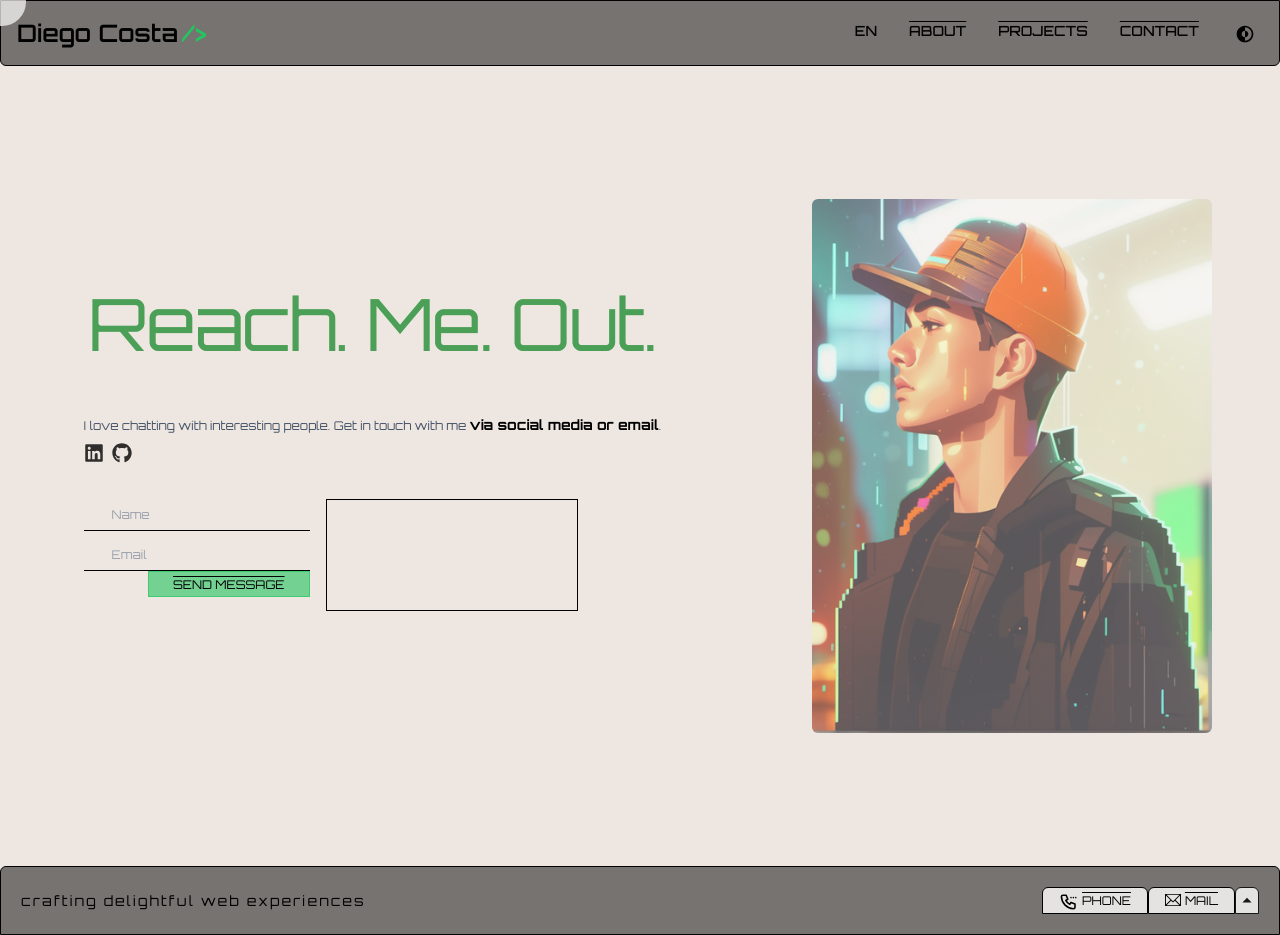
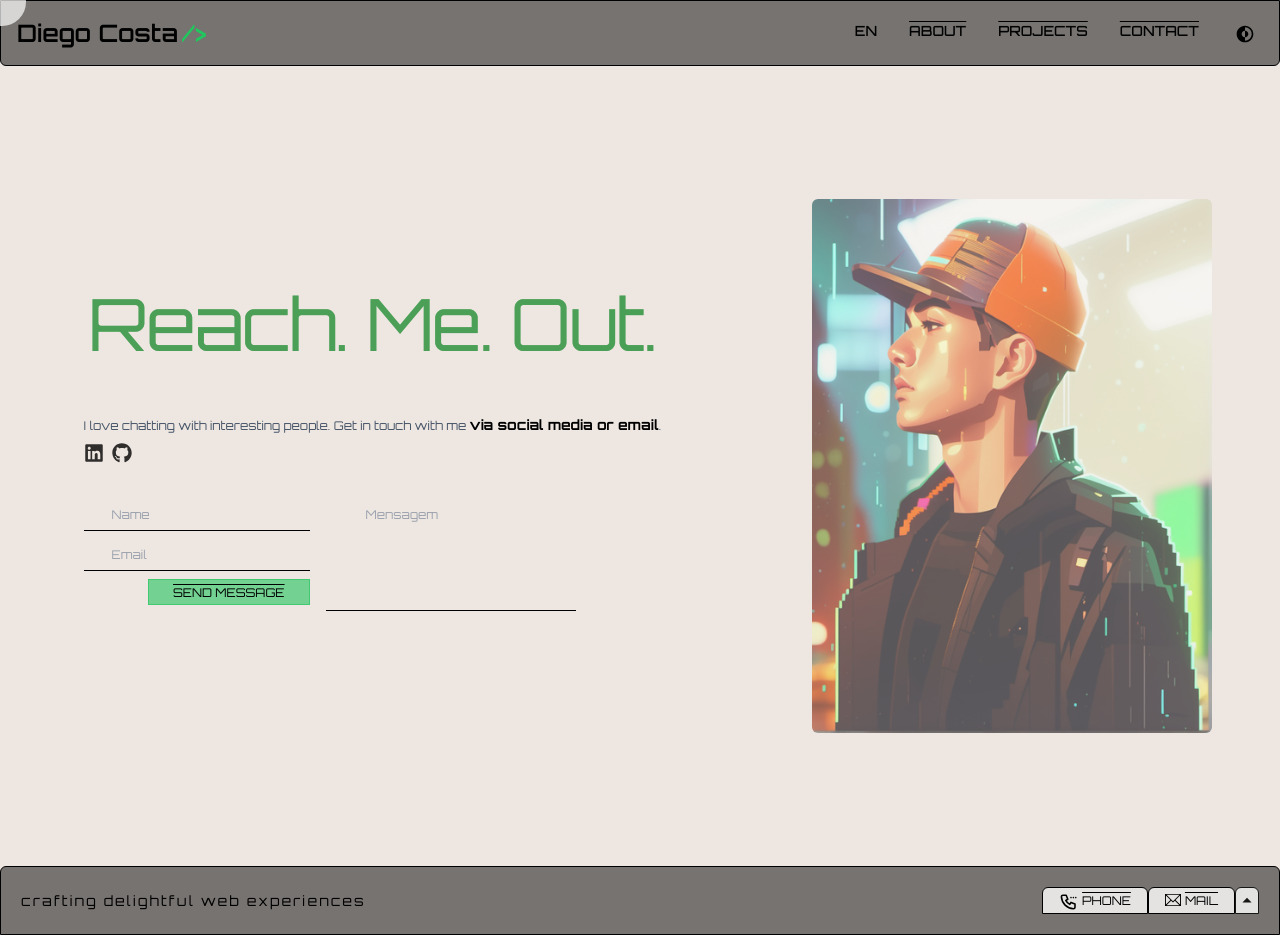
Before and after one commit to DiegoCstyles/portfolio, a Next.js app: page /contact in a window 1280 px wide. Built offline with nearby package versions, Linux system fonts and the light colour scheme.

Commit message:
Update Section.tsx

```diff
--- a/components/Contact/Section.tsx
+++ b/components/Contact/Section.tsx
@@ -129,7 +129,7 @@ const Section = ({ currentLanguage }: ContactProps) => {
                   />
                 </div>
 
-                <div className="flex justify-center item-center text-center">
+                <div className="flex justify-center item-center text-center mb-2">
                   <input
                     type="email"
                     id="email"
@@ -151,7 +151,8 @@ const Section = ({ currentLanguage }: ContactProps) => {
                 <textarea
                   id="message"
                   name="message"
-                  className="text-xs light:bg-white w-full zoom-effect-input px-10 py-2 border bg-transparent text-gray-700 dark:text-white border-black dark:border-white focus:outline-none focus:border-blendedCyan dark:focus:border-blendedCyan h-28 resize-none"
+                  placeholder="Mensagem"
+                  className="text-xs light:bg-white w-full zoom-effect-input px-10 py-2 border-b bg-transparent text-gray-700 dark:text-white border-black dark:border-white focus:outline-none focus:border-blendedCyan dark:focus:border-blendedCyan h-28 resize-none"
                   required
                 ></textarea>
               </div>
```
